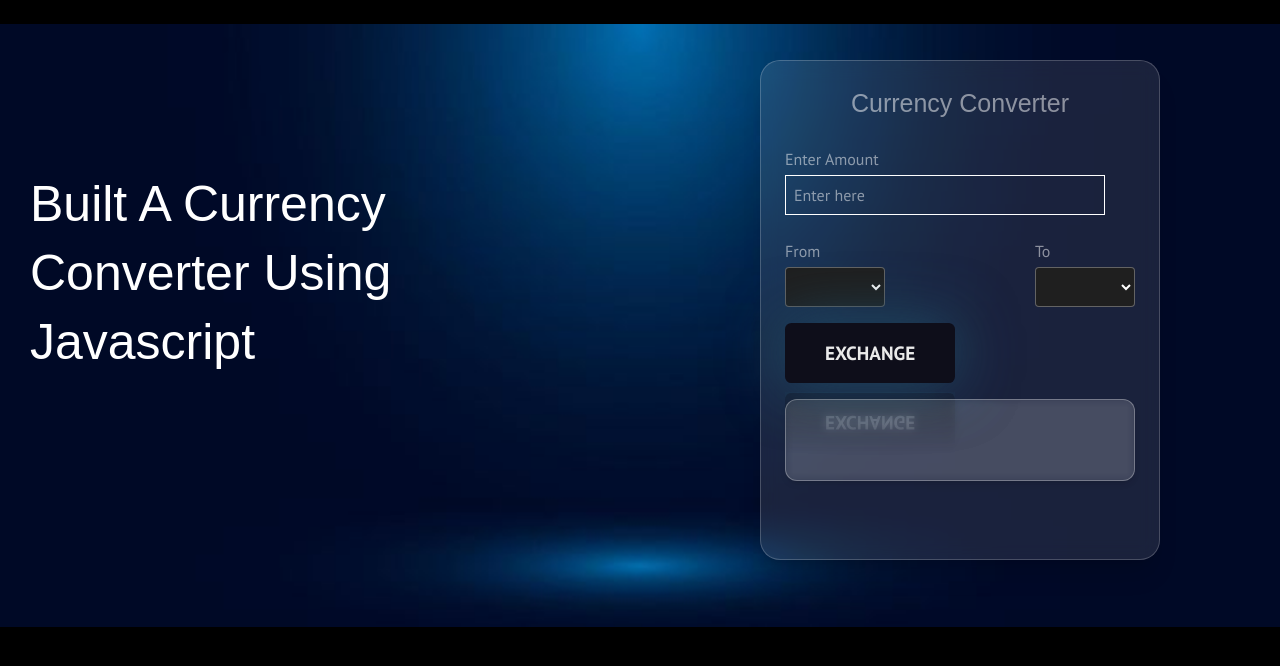
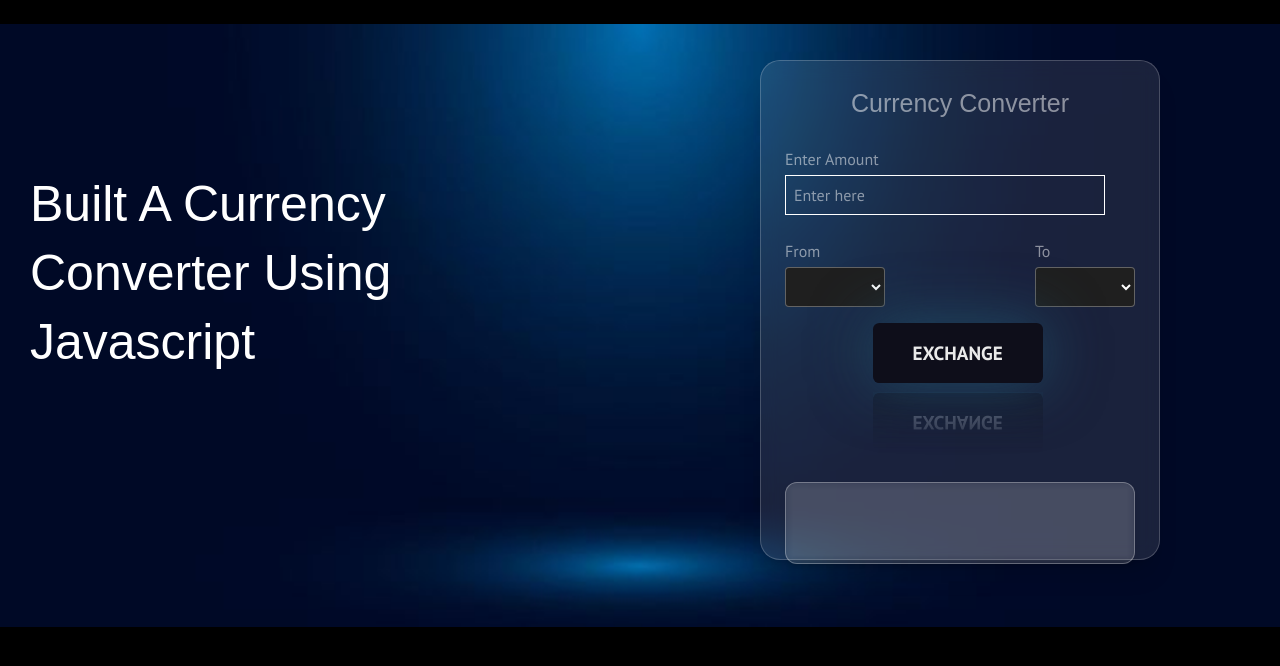
Before and after one commit to HyderAliPink/currency-converter, a plain HTML site: page index.html in a window 1280 px wide. Drawn offline with nearby package versions, Linux system fonts and the light colour scheme; no server answers; a web font is replaced by a local one.

Commit message:
added index html file

```diff
--- a/index.html
+++ b/index.html
@@ -15,6 +15,8 @@
     <style>
       /* From Uiverse.io by ShrinilDhorda */
       .btn {
+        margin-left: 25%;
+        margin-bottom: 10%;
         font-size: 1.2rem;
         padding: 1rem 2.5rem;
         border: none;
@@ -74,11 +76,15 @@
       <div
         class="w-[400px] h-[500px] absolute right-[120px] top-[60px] rounded-[20px] border border-white/20 shadow-xl backdrop-blur-[10px] bg-white/10 p-6"
       >
-      <h2 class="text-white text-[25px] font-normal opacity-50 mb-6 text-center">
+        <h2
+          class="text-white text-[25px] font-normal opacity-50 mb-6 text-center"
+        >
           Currency Converter
         </h2>
 
-      <label for="input-1" class="block text-white opacity-50 mb-1">Enter Amount</label>
+        <label for="input-1" class="block text-white opacity-50 mb-1"
+          >Enter Amount</label
+        >
         <input
           id="input-1"
           type="number"
@@ -88,7 +94,9 @@
 
         <div class="flex justify-between mb-4">
           <div>
-          <label for="fromCurrency" class="block text-white opacity-50 mb-1">From</label>
+            <label for="fromCurrency" class="block text-white opacity-50 mb-1"
+              >From</label
+            >
             <select
               id="fromCurrency"
               name="currency"
@@ -102,13 +110,14 @@
           </div>
 
           <div>
-          <label for="toCurrency" class="block text-white opacity-50 mb-1">To</label>
+            <label for="toCurrency" class="block text-white opacity-50 mb-1"
+              >To</label
+            >
             <select
               id="toCurrency"
               name="currency"
               class="w-[100px] h-[40px] bg-[#1f1f1f] border border-white/30 text-white text-sm rounded px-2"
             >
-
               <!-- <option value="usd">USD</option>
             <option value="inr">INR</option>
             <option value="eur">EUR</option>
@@ -123,9 +132,8 @@
           id="resultBox"
           rows="2"
           readonly
-  class="mt-4 w-full p-3 rounded-xl border border-white border-opacity-30 bg-white bg-opacity-10 text-white text-center text-lg shadow-md backdrop-blur-sm resize-none focus:outline-none"
+          class="mt-16 w-full p-3 rounded-xl border border-white border-opacity-30 bg-white bg-opacity-10 text-white text-center text-lg shadow-md backdrop-blur-sm resize-none focus:outline-none"
         ></textarea>
-
       </div>
     </div>
 
```
Lines whose indentation alone changed are shown as unchanged.
